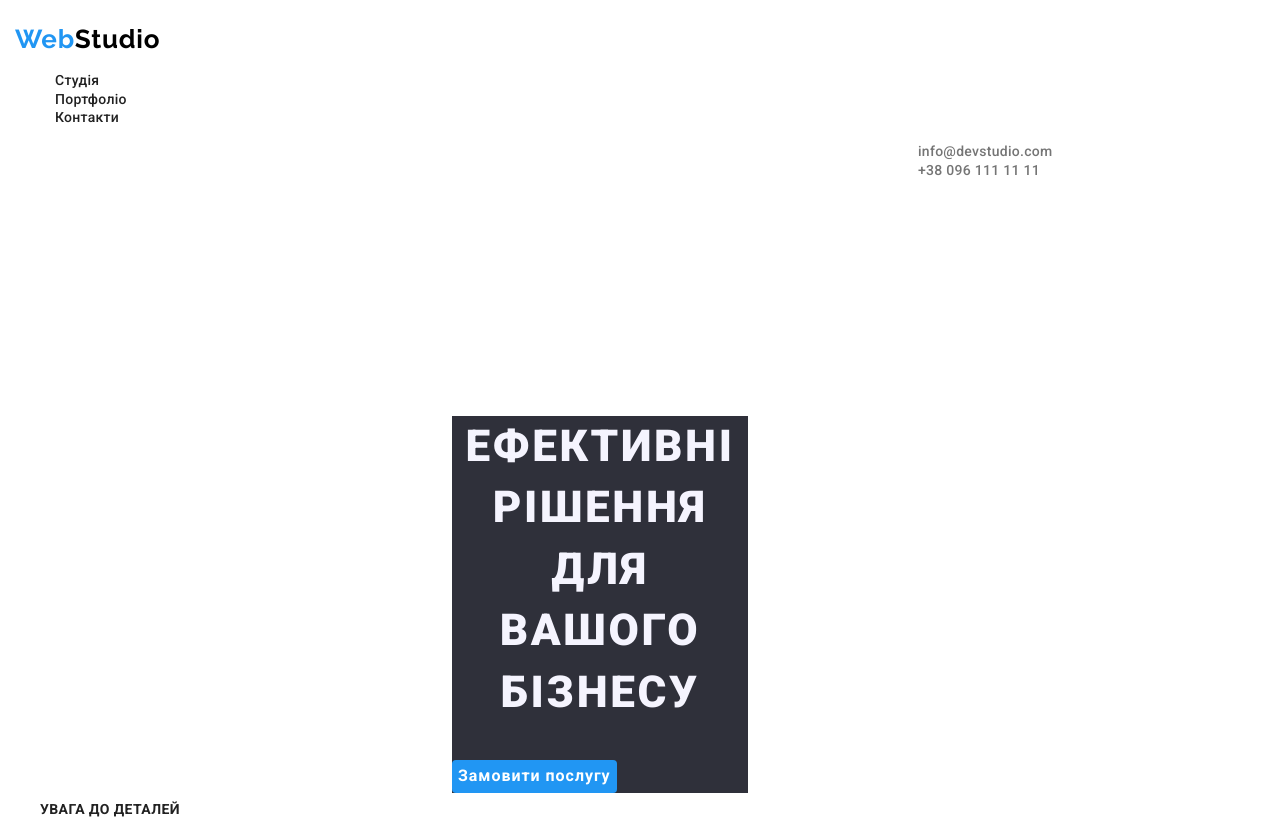
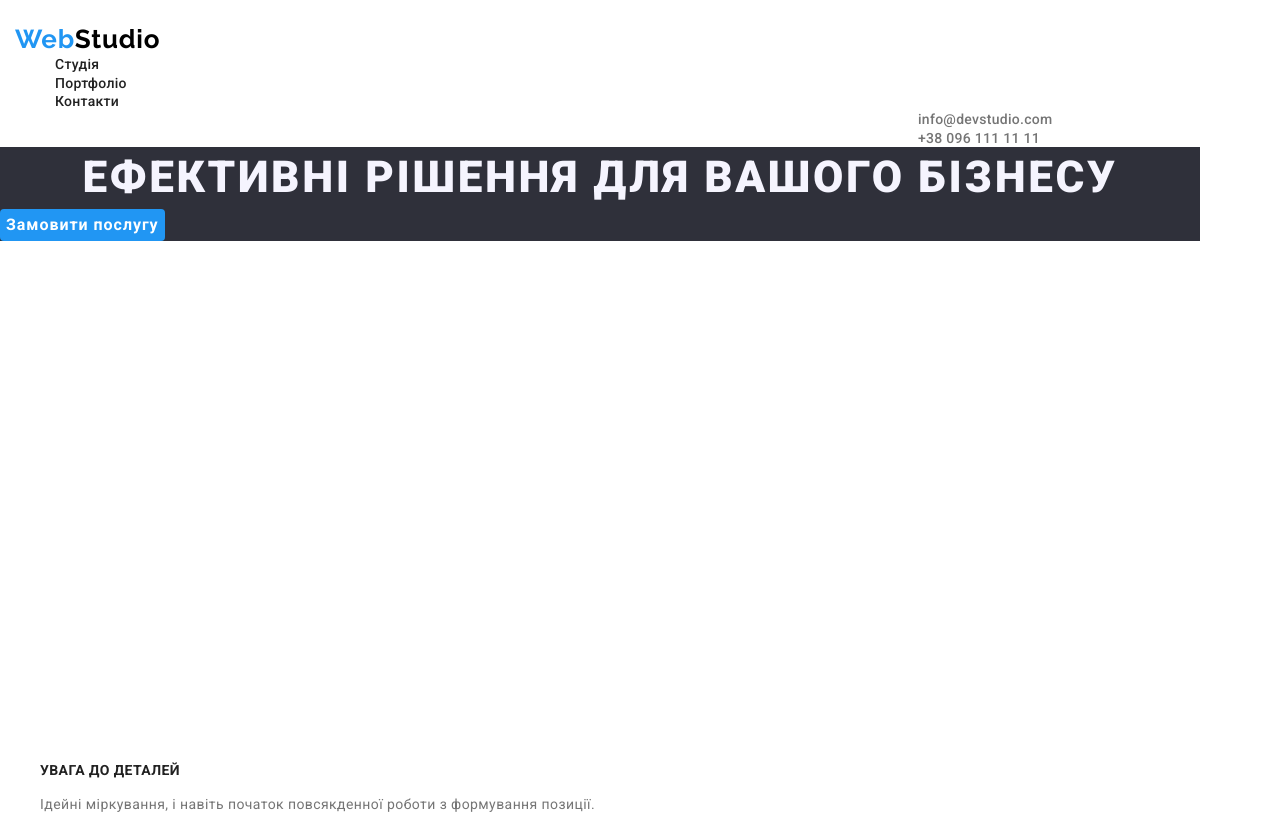
Before and after one commit to SophieOscar/goit-markup-hw-03, a plain HTML site: page index.html in a window 1280 px wide. Shown: the top 820 px of the page. Drawn offline with nearby package versions, Linux system fonts and the light colour scheme.

Commit message:
paddingout

```diff
--- a/styles/style.css
+++ b/styles/style.css
@@ -43,6 +43,18 @@ body {
     margin-right: 0px;
     margin-left: 863px;
 }
+.nav-list {
+    margin-top: 0;
+    margin-bottom: 0;
+}
+.address-list {
+    margin-top: 0;
+    margin-bottom: 0;
+}
+.list-addr {
+    margin-top: 0;
+    margin-bottom: 0;
+}
 .container-second {
     display: inline-block;
     height: 600px;
@@ -50,10 +62,7 @@ body {
     margin-left: auto;
     margin-right: auto;
     margin-bottom: 0px;
-    padding-left: 452px;
-    padding-top: 200px;
-    padding-right: 452px;
-    padding-bottom: 200px;
+
 }
 .container-third {
     display: inline-block;
@@ -139,6 +148,8 @@ body {
     letter-spacing: 0.06em;
     text-transform: uppercase;
     color: var(--team-back);
+    margin-top: 0;
+    margin-bottom: 0;
 }
 .order-service {
     display: block;
```
